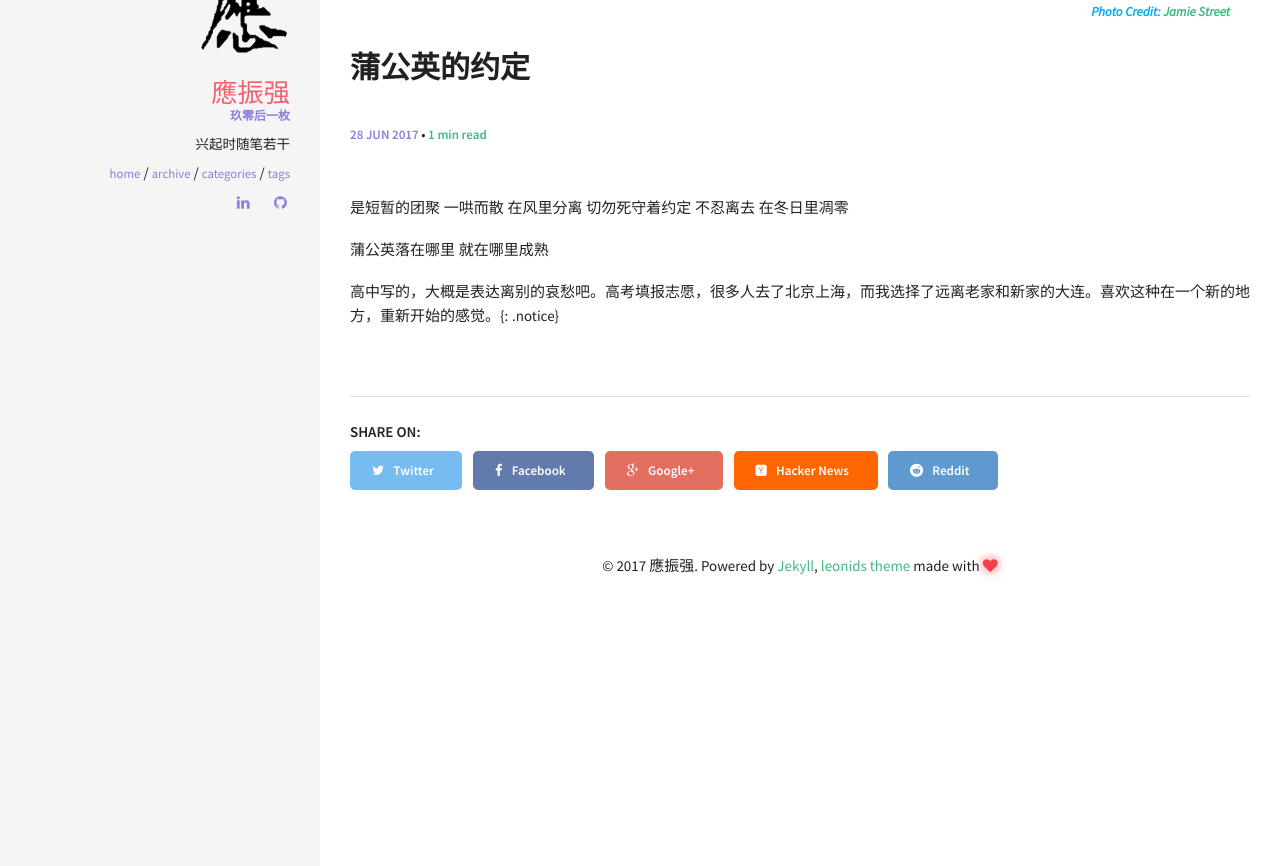
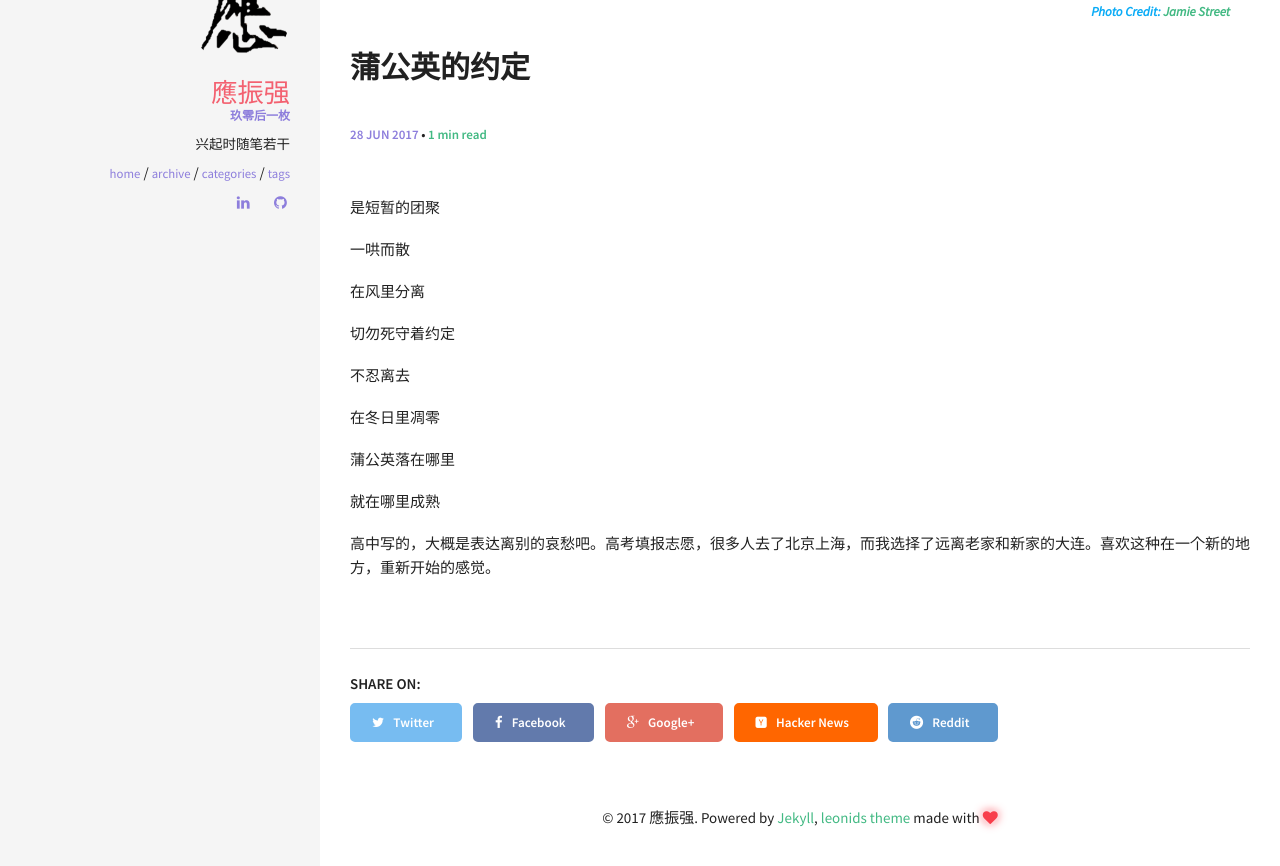
Before and after one commit to baidut/zh-blog, a Jekyll site: the page built from _posts/2017-06-28-蒲公英的约定.md, in a window 1280 px wide, cut to the strip 614-1480 px from the top of the page. Built offline with Jekyll 4.4.1, drawn with Linux system fonts in a browser that asks for light colours; comment, search, counter and statistics services are not loaded; part of the change alters nothing that is shown.

Commit message:
写文章注意软回车不分段和硬回车分段 typora

```diff
--- a/_posts/2017-06-28-蒲公英的约定.md
+++ b/_posts/2017-06-28-蒲公英的约定.md
@@ -6,22 +6,36 @@ date:   2017-06-28 00:11:54
 categories: [诗和远方]
 comments: true
 image:
-  feature: https://images.unsplash.com/photo-1494237704796-5bb187a83c31?dpr=1.25&amp;auto=format&amp;fit=crop&amp;w=1080&amp;h=641&amp;q=80&amp;cs=tinysrgb&amp;crop=&amp;bg=
+  feature: https://images.unsplash.com/photo-1494237704796-5bb187a83c31?crop=entropy&dpr=2&fit=crop&fm=jpg&h=275&ixjsv=2.1.0&ixlib=rb-0.3.5&q=50&w=1080
   credit: Jamie Street
   creditlink: https://unsplash.com/photos/xgbiuDfGOgI
+
+
 ---
 <!--more-->
 
 是短暂的团聚
+
 一哄而散
+
 在风里分离
+
 切勿死守着约定
+
 不忍离去
+
 在冬日里凋零
 
+
+
+
+
 蒲公英落在哪里
+
 就在哪里成熟
 
 
 
-高中写的，大概是表达离别的哀愁吧。高考填报志愿，很多人去了北京上海，而我选择了远离老家和新家的大连。喜欢这种在一个新的地方，重新开始的感觉。{: .notice}
+高中写的，大概是表达离别的哀愁吧。高考填报志愿，很多人去了北京上海，而我选择了远离老家和新家的大连。喜欢这种在一个新的地方，重新开始的感觉。
+
+{: .notice}
```
